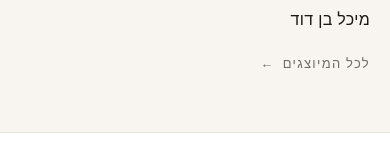
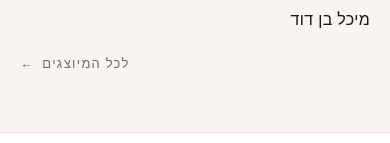
Before and after one commit to baroren298/bar-oren-agency, a Next.js app: page / in a window 390 px wide. Shown: the part 2420-2563 px from the top of the page. Built offline with nearby package versions, Linux system fonts and the light colour scheme; a web font is replaced by a local one.

Commit message:
Refine mobile roster CTA alignment

```diff
--- a/components/home/FeaturedTalent.module.css
+++ b/components/home/FeaturedTalent.module.css
@@ -113,6 +113,6 @@
 
   .ctaLinkMobileRow {
     display: flex;
-    justify-content: flex-start; /* RTL: flex-start is the right edge */
+    justify-content: flex-end; /* RTL: flex-end is the left edge — sets this apart from the right-aligned card above it */
   }
 }
```
